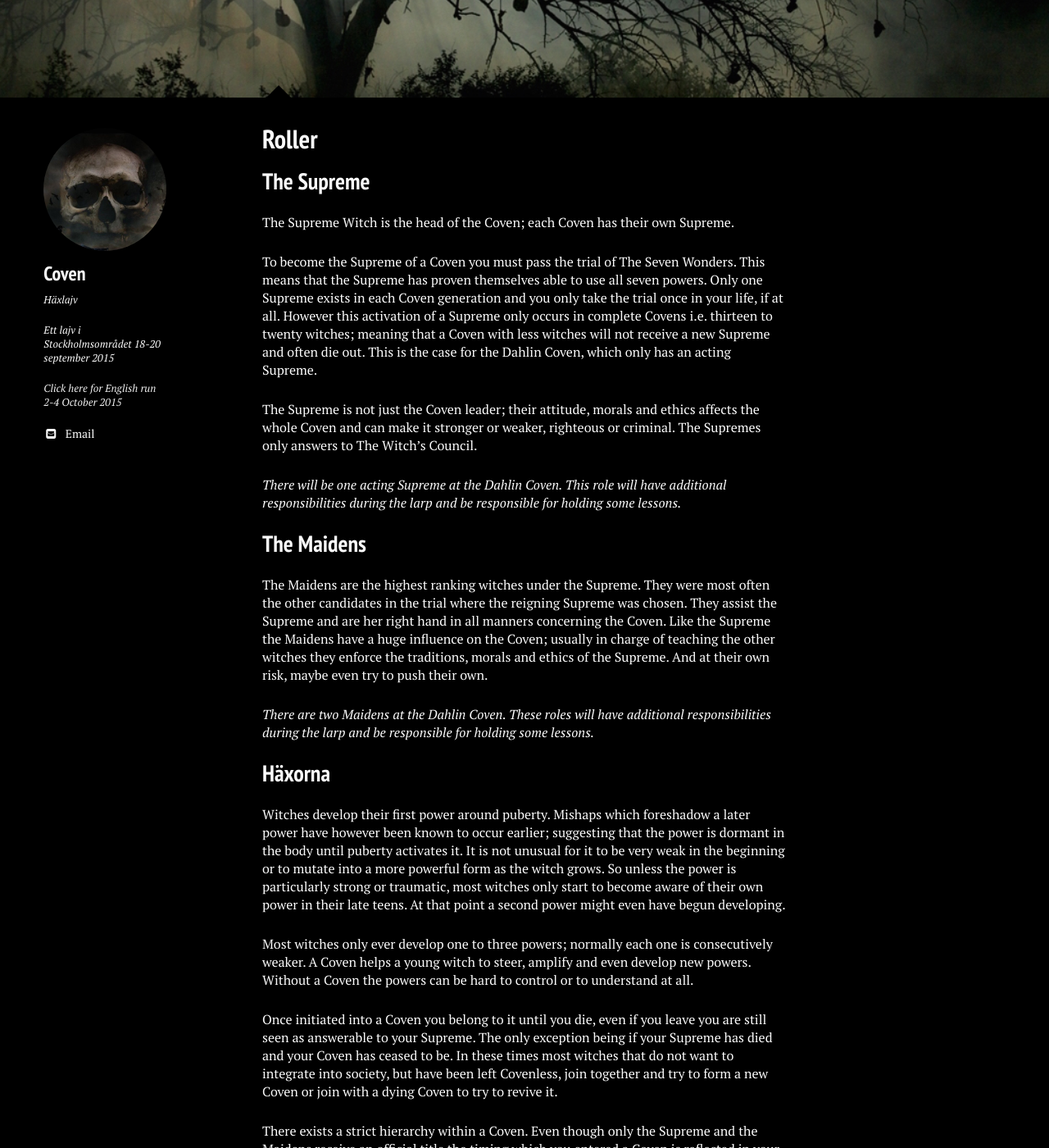
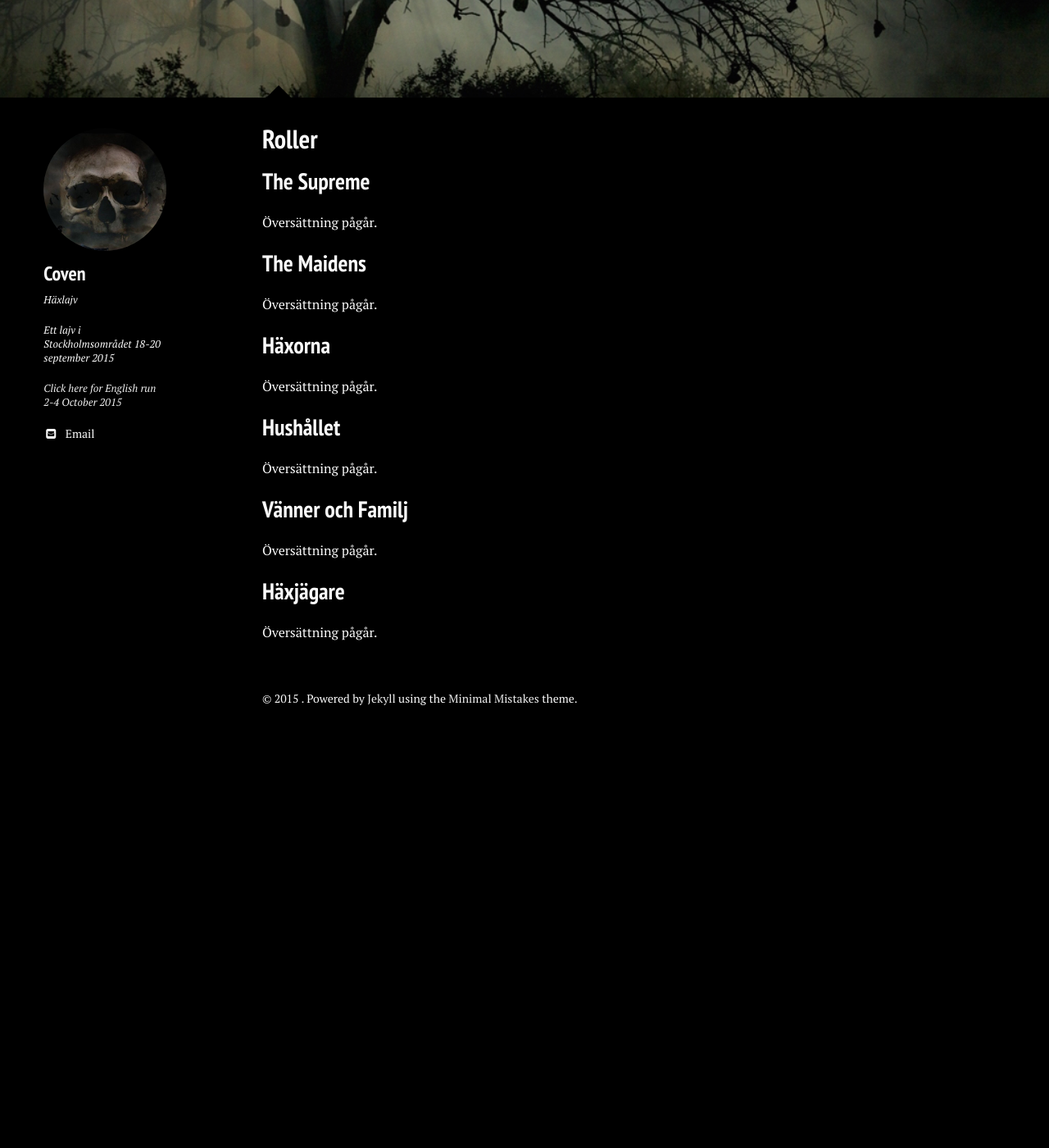
Before and after one commit to stanislavb/www.coven.nu, a Jekyll site: the page built from roller/index.md, in a window 1280 px wide and 1400 px high, scrolled down 371 px. Shown: the whole window at 82% size. Built offline with Jekyll 4.4.1, drawn with Linux system fonts in a browser that asks for light colours; nearby versions of some CDN libraries; after the commit the page ends 1281 px from its top, so only the background shows below that; some of the changed text lies outside the part shown.

Commit message:
Update index.md

```diff
--- a/roller/index.md
+++ b/roller/index.md
@@ -19,42 +19,24 @@ image:
 
 ## The Supreme
 
-The Supreme Witch is the head of the Coven; each Coven has their own Supreme.
-
-To become the Supreme of a Coven you must pass the trial of The Seven Wonders. This means that the Supreme has proven themselves able to use all seven powers. Only one Supreme exists in each Coven generation and you only take the trial once in your life, if at all. However this activation of a Supreme only occurs in complete Covens i.e. thirteen to twenty witches; meaning that a Coven with less witches will not receive a new Supreme and often die out. This is the case for the Dahlin Coven, which only has an acting Supreme.
-
-The Supreme is not just the Coven leader; their attitude, morals and ethics affects the whole Coven and can make it stronger or weaker, righteous or criminal. The Supremes only answers to The Witch’s Council.
-
-*There will be one acting Supreme at the Dahlin Coven. This role will have additional responsibilities during the larp and be responsible for holding some lessons.*
+Översättning pågår.
 
 ## The Maidens
 
-The Maidens are the highest ranking witches under the Supreme. They were most often the other candidates in the trial where the reigning Supreme was chosen. They assist the Supreme and are her right hand in all manners concerning the Coven. Like the Supreme the Maidens have a huge influence on the Coven; usually in charge of teaching the other witches they enforce the traditions, morals and ethics of the Supreme. And at their own risk, maybe even try to push their own.
-
-*There are two Maidens at the Dahlin Coven. These roles will have additional responsibilities during the larp and be responsible for holding some lessons.*
+Översättning pågår.
 
 ## Häxorna
 
-Witches develop their first power around puberty. Mishaps which foreshadow a later power have however been known to occur earlier; suggesting that the power is dormant in the body until puberty activates it. It is not unusual for it to be very weak in the beginning or to mutate into a more powerful form as the witch grows. So unless the power is particularly strong or traumatic, most witches only start to become aware of their own power in their late teens. At that point a second power might even have begun developing.
-
-Most witches only ever develop one to three powers; normally each one is consecutively weaker. A Coven helps a young witch to steer, amplify and even develop new powers. Without a Coven the powers can be hard to control or to understand at all.
-
-Once initiated into a Coven you belong to it until you die, even if you leave you are still seen as answerable to your Supreme. The only exception being if your Supreme has died and your Coven has ceased to be. In these times most witches that do not want to integrate into society, but have been left Covenless, join together and try to form a new Coven or join with a dying Coven to try to revive it.
-
-There exists a strict hierarchy within a Coven. Even though only the Supreme and the Maidens receive an official title the timing which you entered a Coven is reflected in your status. New arrivals are often referred to as juniors and the older members are their seniors. Disrespecting the hierarchy can have dire consequences. Maidens usually leave punishment of juniors up to the seniors.
-
-*The majority of roles at this larp will be juniors, newly arrived. Some will be seniors and these roles will have some additional responsibilities.*
+Översättning pågår.
 
 ## Hushållet
 
-The household includes the cooks and the staff. Most of them have been a part of the Dahlin household from the start.
-
-*The household is made up of both players and NPCs.*
+Översättning pågår.
 
 ## Vänner och Familj
 
-In your character description you will find that some of the people in your characters life have been mentioned. We strongly encourage you to invite people to play either these roles or others which you feel would benefit your character.
+Översättning pågår.
 
 ## Häxjägare
 
-*NPC group.*
+Översättning pågår.
```
